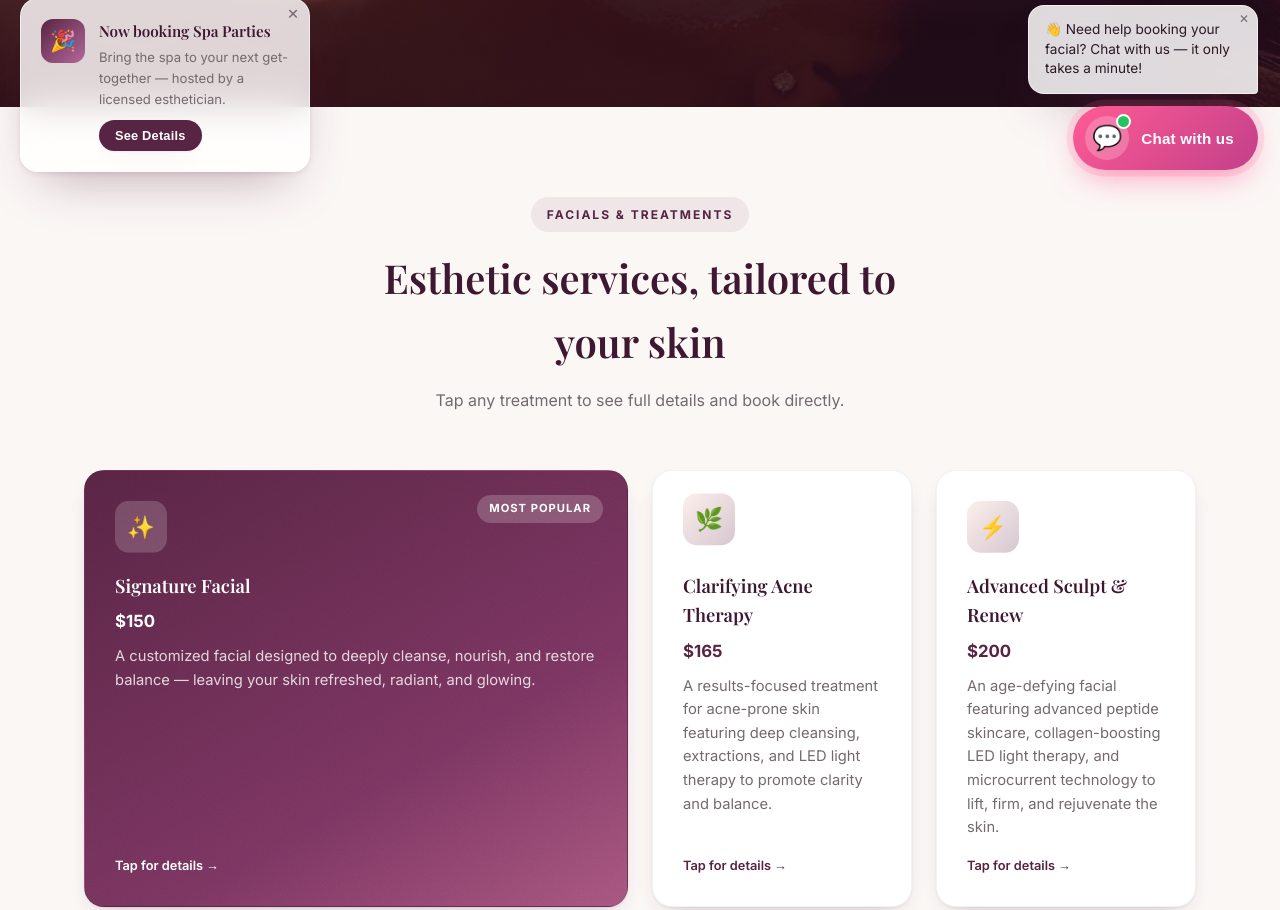
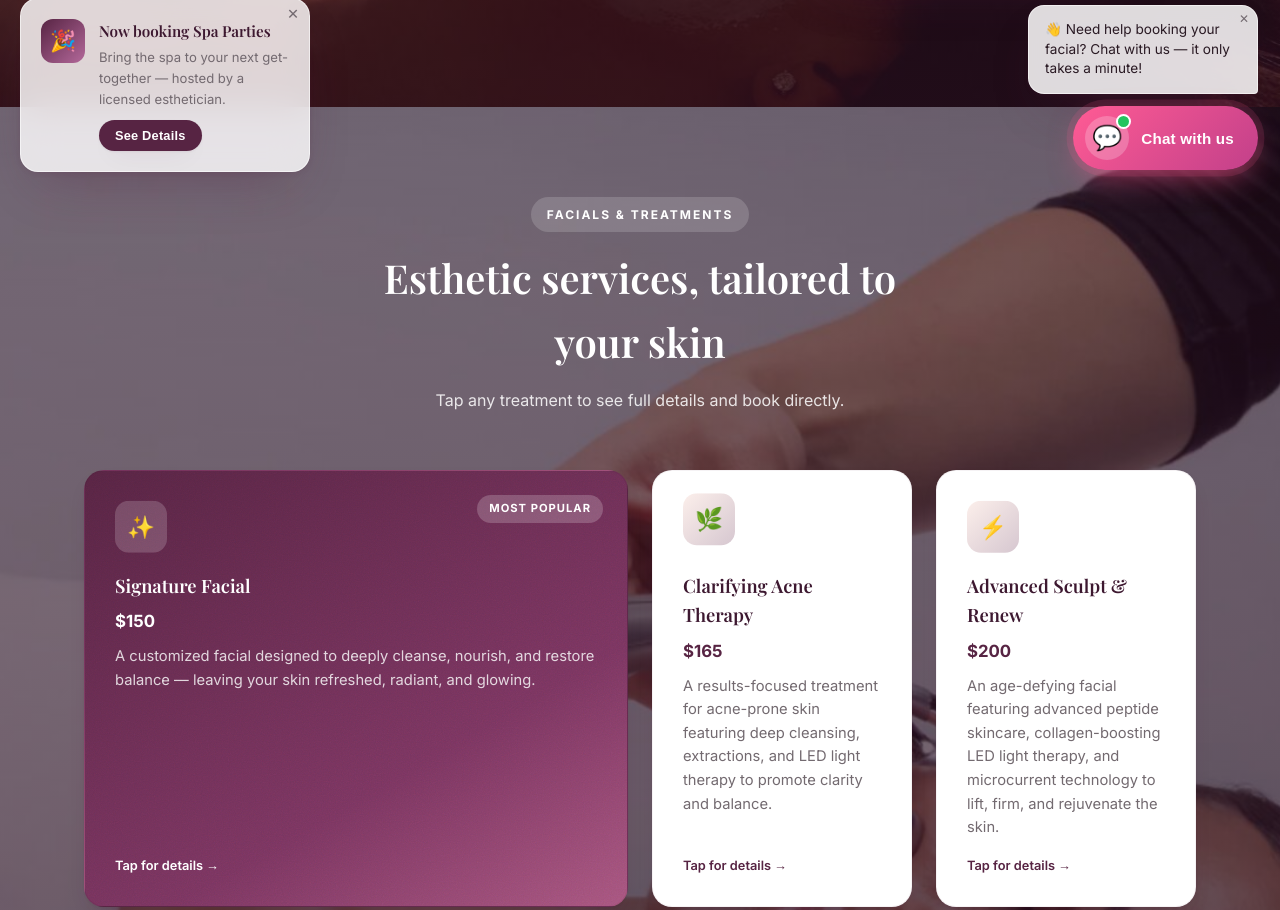
Before and after one commit to 808cadger/delicateskinandcare, a website: page index.html in a window 1280 px wide. Shown: the part 608-1518 px from the top of the page. Drawn offline with nearby package versions, Linux system fonts and the light colour scheme.

Commit message:
Add real Services section photo from the original site
The original's homepage is one long scroll with multiple photo
sections, not the single-viewport page I'd assumed earlier — it
continues past "Facials" into an "Esthetic Services" section using
a microcurrent-device photo. Applied that photo to our #services
section with the same dark-tint treatment as hero/spa-party.

Bumped CACHE_VERSION to dsc-v6 and added the new image to APP_SHELL.

```diff
--- a/index.html
+++ b/index.html
@@ -296,6 +296,17 @@
   @media (max-width:640px){
     .service-card.featured{grid-column:span 1;}
   }
+
+  /* Services — real treatment photo, matching the original site's "Esthetic Services" section */
+  #services{
+    position:relative;
+    background:
+      linear-gradient(180deg, rgba(45,17,34,.55) 0%, rgba(45,17,34,.75) 100%),
+      url("delicate-skin-and-care_assets/services-bg.jpg") center 30% / cover no-repeat;
+  }
+  #services .section-head .eyebrow{color:#fff; background:rgba(255,255,255,.16);}
+  #services .section-head h2{color:#fff;}
+  #services .section-head p{color:rgba(255,255,255,.85);}
 
   /* Testimonials */
   .testimonials{background:var(--plum); color:var(--white);}
--- a/sw.js
+++ b/sw.js
@@ -3,7 +3,7 @@
 // Bump this on every deploy that changes index.html or anything in APP_SHELL below —
 // returning visitors' browsers keep serving the OLD cached copy via cache-first
 // until this string changes (that's what makes the browser treat sw.js as updated).
-const CACHE_VERSION = 'dsc-v5';
+const CACHE_VERSION = 'dsc-v6';
 const APP_SHELL = [
   './',
   './index.html',
@@ -13,6 +13,7 @@ const APP_SHELL = [
   './icons/icon-512.png',
   './delicate-skin-and-care_assets/hero-facial.jpg',
   './delicate-skin-and-care_assets/spa-party.jpg',
+  './delicate-skin-and-care_assets/services-bg.jpg',
 ];
 
 // Install: cache the app shell and activate immediately
```
Also changed, not shown: delicate-skin-and-care_assets/services-bg.jpg (added).
